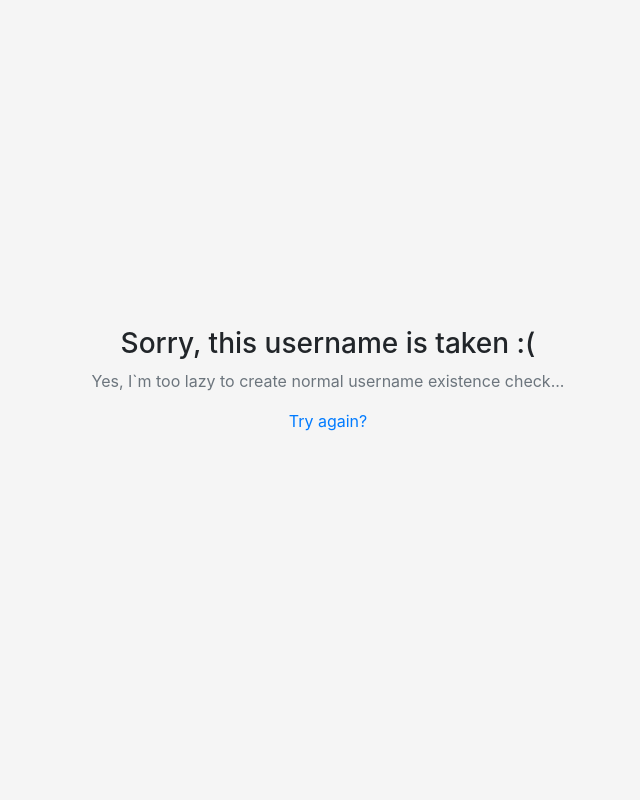
After one commit to Sinketsu/informatics_php_lab, a PHP site: page /user_already_exist.html in a window 1280 px wide. The commit adds this page. Shown: the whole page, without its empty margins (312-952 px from the left). Run offline with PHP 8.4, Linux system fonts and the light colour scheme.

Commit message:
Try to add sign-up functionality

```diff
--- /dev/null
+++ b/user_already_exist.html
@@ -0,0 +1,42 @@
+<!DOCTYPE html>
+<html lang="en">
+<head>
+    <meta charset="UTF-8">
+    <title>Sorry</title>
+
+    <link rel="icon" href="img/favicon.png">
+
+    <link rel="stylesheet" href="css/bootstrap.min.css" type="text/css">
+    <style rel="stylesheet">
+        body {
+            display: -ms-flexbox;
+            display: -webkit-box;
+            display: flex;
+            -ms-flex-align: center;
+            -ms-flex-pack: center;
+            -webkit-box-align: center;
+            align-items: center;
+            -webkit-box-pack: center;
+            justify-content: center;
+            padding-bottom: 40px;
+            background-color: #f5f5f5;
+            height: 100%;
+        }
+        html {
+            position: relative;
+            height: 100%;
+        }
+    </style>
+</head>
+<body>
+    <div class="containeralign-items-center">
+        <div class="row">
+            <div class="col text-center">
+                <h3>Sorry, this username is taken :(</h3>
+                <p class="text-muted">Yes, I`m too lazy to create normal username existence check...</p>
+                <a href="sign-up.html">Try again?</a>
+            </div>
+        </div>
+    </div>
+</body>
+</html>
```
Also changed, not shown: sign-up.php (+10 -8 lines), utils/auth.php (added, +32 -0 lines), utils/dbworker.php (added, +13 -0 lines).
